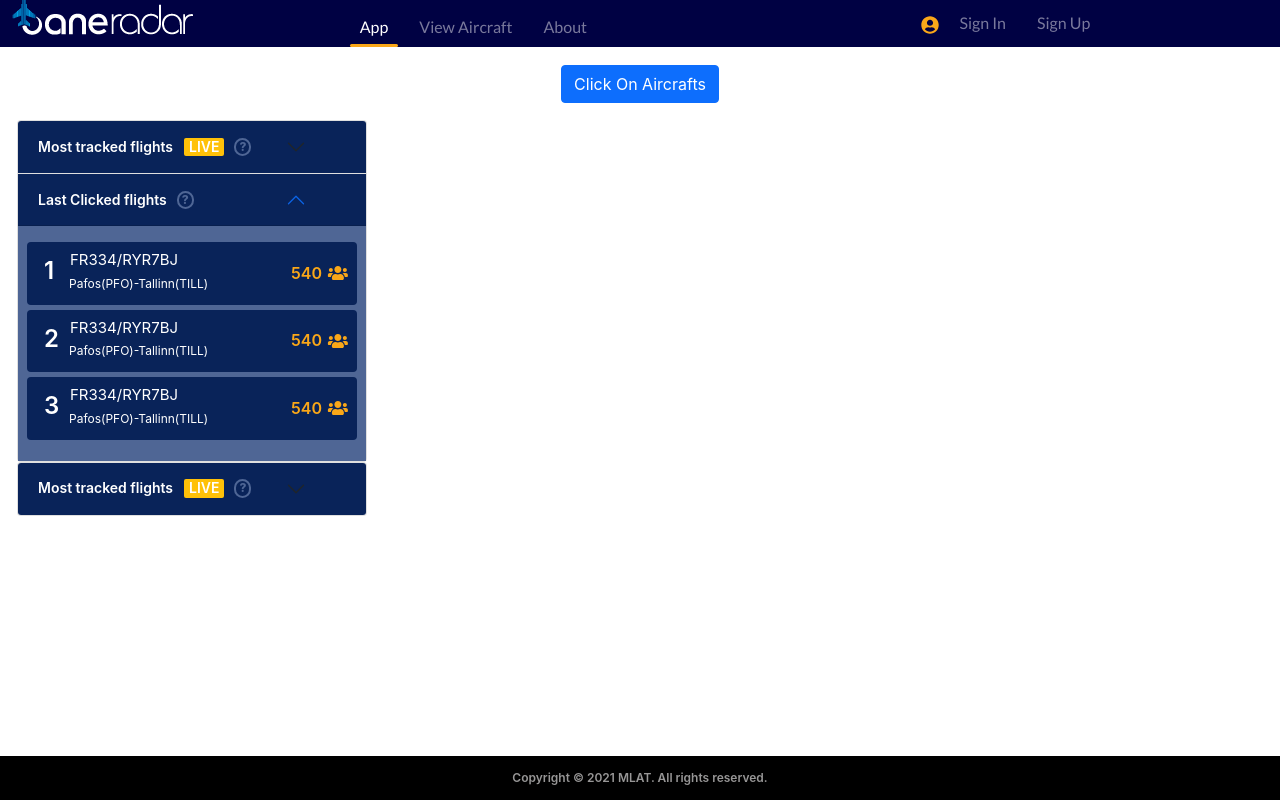
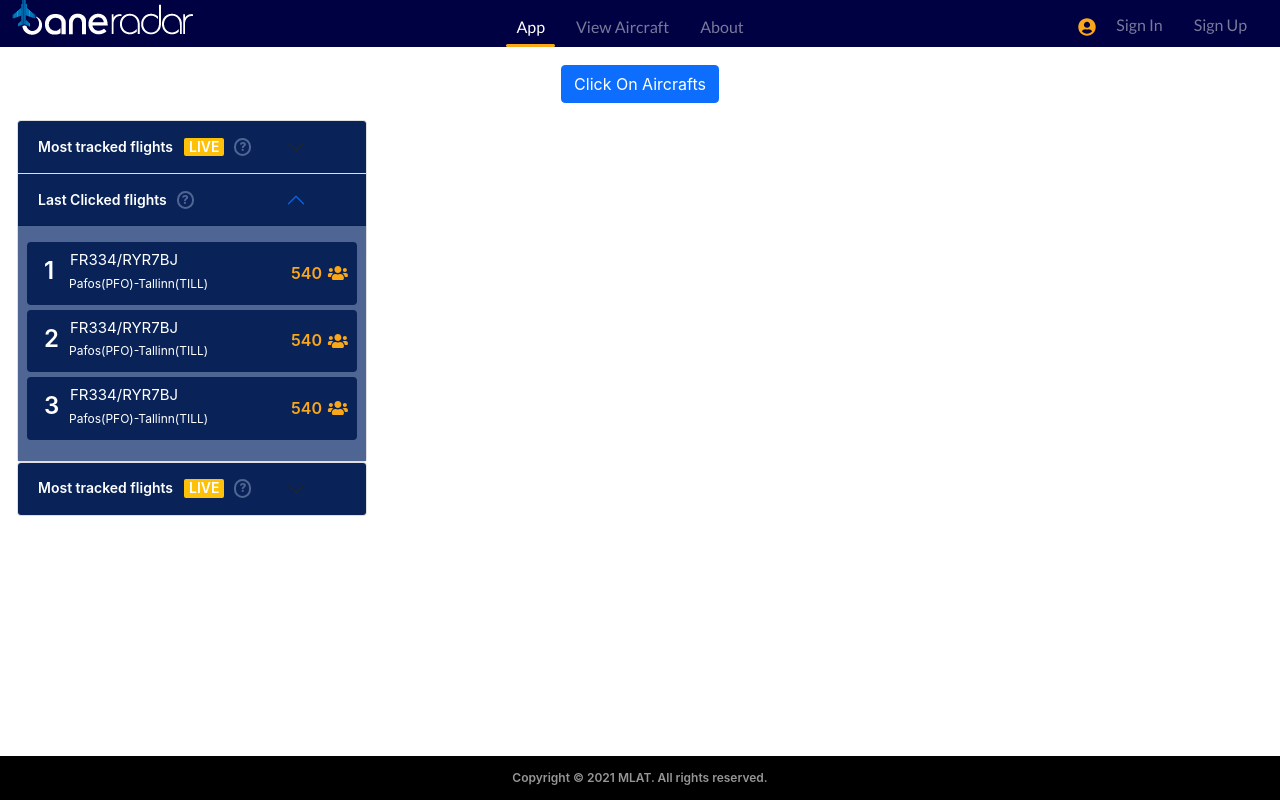
Before and after one commit to devs-asl/mlat-web-view, a React (Create React App) app: page / in a window 1280 px wide. Built offline with nearby package versions, Linux system fonts and the light colour scheme; the HTML template or start-up script is replaced by a standard one.

Commit message:
Navbar Change Updated

```diff
--- a/src/Layouts/Header/Header.css
+++ b/src/Layouts/Header/Header.css
@@ -111,6 +111,7 @@ a.main__newnav.navbar-nav.link2 {
   margin-top: 7px;
   padding-right: 31px;
 }
+
 /* End Header Style */
 
 @media (max-width: 991px) {
--- a/src/Layouts/Header/Header.js
+++ b/src/Layouts/Header/Header.js
@@ -6,7 +6,7 @@ import './Header.css';
 
 const Header = () => {
   return (
-    <div className="main">
+    <div className="main ">
       <Navbar expand="lg">
         <Container fluid>
           <NavLink to="/" className="logo">
@@ -21,9 +21,12 @@ const Header = () => {
               <NavLink className="link1" activeClassName="active_class" to="/">
                 App
               </NavLink>
-              {/* <NavLink className="link3" to="/">
+              {/* <NavLink className="link1" to="/">
                 Data
               </NavLink> */}
+
+
+
               {/* <NavDropdown
                 className="drop"
                 activeClassName="active_class"
@@ -52,8 +55,8 @@ const Header = () => {
                 About
               </NavLink>
             </Nav>
-
-            <Nav className="main__newnav">
+      <div className="main__newnav--extra">
+      <Nav className="main__newnav">
               <FaUserCircle className="dropdown-basic__icon" />
               <NavLink className="link2" to="/login">
                 Sign In
@@ -62,6 +65,8 @@ const Header = () => {
                 Sign Up
               </NavLink>
             </Nav>
+      </div>
+
           </Navbar.Collapse>
         </Container>
       </Navbar>
```
